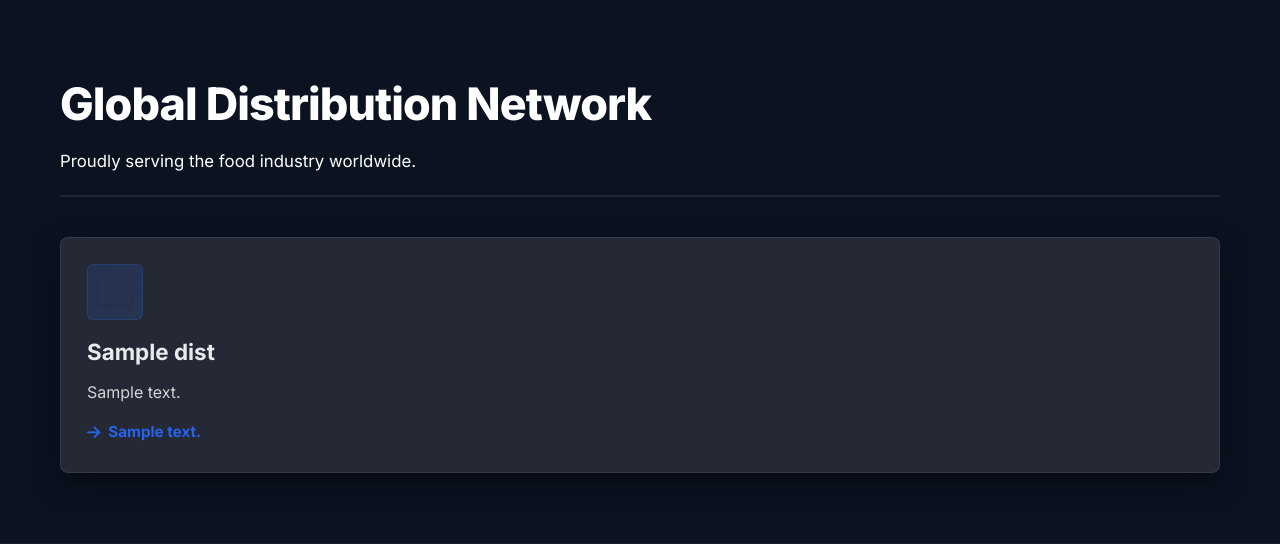
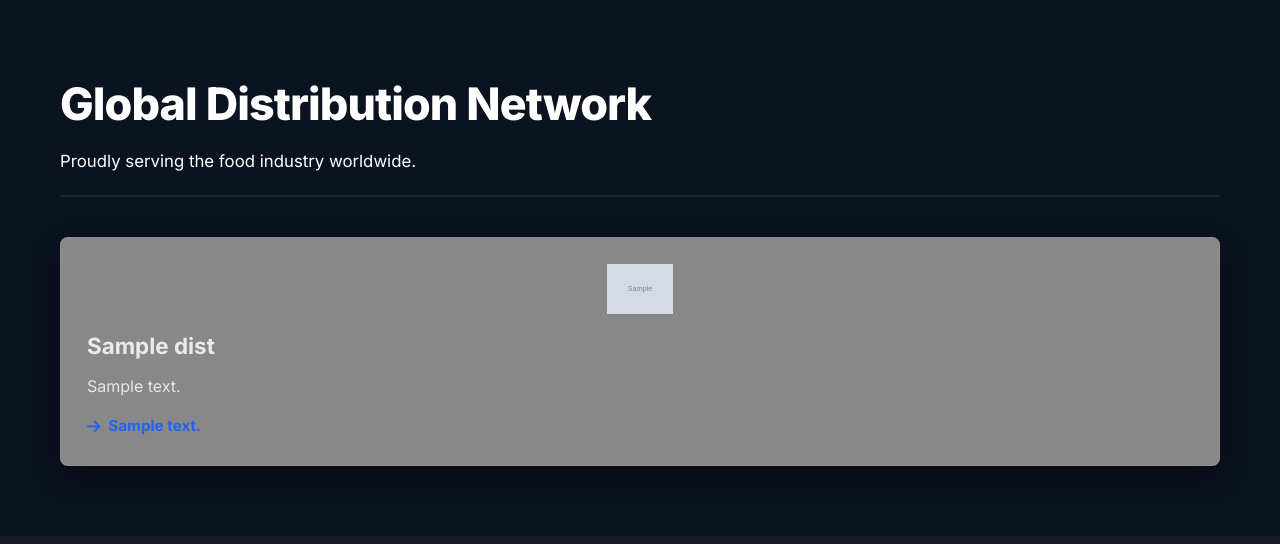
Before and after one commit to Jhdgkss/MPE_Web_Site, a Django app: template templates/core/index.html in a window 1280 px wide. Shown: the part 1591-2135 px from the top of the page. Run offline with Django 5.2, Linux system fonts and the light colour scheme; the template is opened without the code that fills it: most values are stand-ins (such as "Sample title", 1, 10 or a date in 2020); grey boxes marked "Sample" are stand-in pictures; some libraries are stand-ins or nearby versions.

Commit message:
Update project (clean)

```diff
--- a/core/models.py
+++ b/core/models.py
@@ -452,6 +452,8 @@ class Distributor(models.Model):
     description = models.TextField()
     cta_text = models.CharField(max_length=50, default="Contact Us")
     cta_link = models.CharField(max_length=200)
+    bg_color = models.CharField(max_length=32, blank=True, help_text="Optional background color")
+    logo = models.ImageField(upload_to="distributors/", blank=True, null=True, help_text="Optional logo to replace flag")
     sort_order = models.PositiveIntegerField(default=0)
     is_active = models.BooleanField(default=True)
     class Meta: ordering = ["sort_order"]
--- a/templates/core/index.html
+++ b/templates/core/index.html
@@ -133,10 +133,14 @@
     </div>
     <div class="grid" style="grid-template-columns: repeat(auto-fit, minmax(280px, 1fr)); gap: 20px;">
       {% for dist in distributors %}
-        <div class="card kpi">
+        <div class="card kpi" style="{% if dist.bg_color %}background-color: {{ dist.bg_color }} !important;{% endif %}">
           <div class="card__pad">
-            <div class="card__icon" style="margin-bottom:14px;">
-              <span class="fi fi-{{ dist.flag_code }}" style="width:32px; height:24px; border-radius:4px; box-shadow:0 2px 5px rgba(0,0,0,0.1);"></span>
+            <div class="card__icon" style="margin-bottom:14px; {% if dist.logo %}background: transparent; border: none; width: auto; height: auto;{% endif %}">
+              {% if dist.logo %}
+                <img src="{{ dist.logo.url }}" alt="{{ dist.country_name }}" style="max-height: 50px; width: auto;">
+              {% else %}
+                <span class="fi fi-{{ dist.flag_code }}" style="width:32px; height:24px; border-radius:4px; box-shadow:0 2px 5px rgba(0,0,0,0.1);"></span>
+              {% endif %}
             </div>
             <h3>{{ dist.country_name }}</h3>
             <p class="muted" style="margin-bottom:16px;">{{ dist.description }}</p>
```
Also changed, not shown: core/migrations/0029_remove_heroslide_hero_dots_bottom_offset_and_more.py (added), 1 other file.
